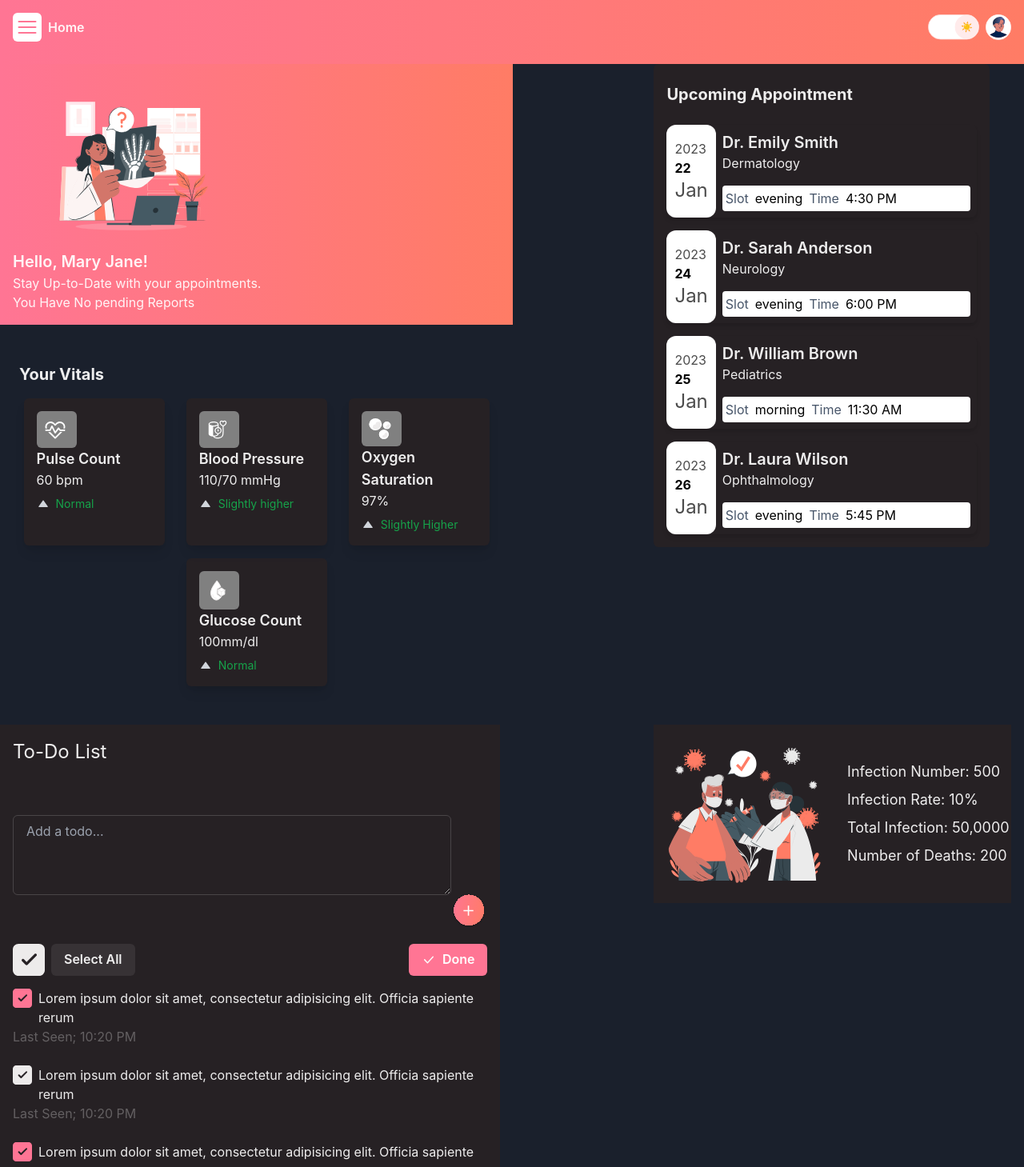
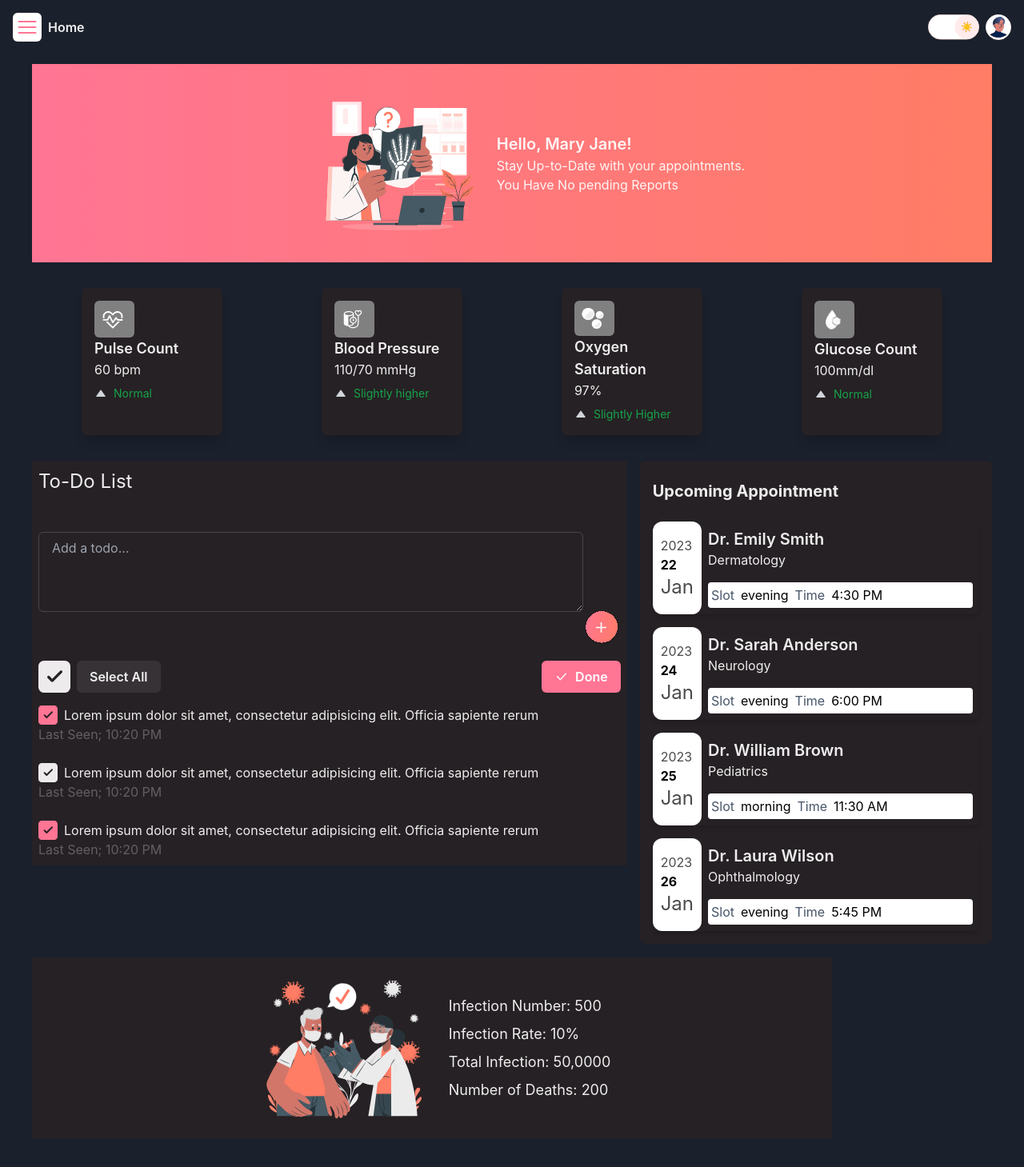
Before and after one commit to tanvirim/job_task_Rainier_Technologies, a React (Vite) app: page / in a window 1280 px wide. Shown: the top 1459 px of the page at 80% size. After the commit the page ends 1424 px from the top, so only its background shows below. Built offline with nearby package versions, Linux system fonts and the light colour scheme.

Commit message:
breakpoint change

```diff
--- a/src/components/Main.jsx
+++ b/src/components/Main.jsx
@@ -19,7 +19,7 @@ const Main = () => {
         md: `
           'greeting greeting'
           'vitals vitals'
-          'upcoming todo'
+          'todo upcoming'
           'covid covid'
         `,
         lg: `
@@ -30,6 +30,7 @@ const Main = () => {
       }}
       columnGap={{ base: 4, lg: 40 }}
       rowGap={{ base: 4, lg: 8 }}
+      marginX={{ md: 10 }}
     >
       <GridItem area='greeting'>
         <Greeting />
--- a/src/components/NavBar.jsx
+++ b/src/components/NavBar.jsx
@@ -20,7 +20,10 @@ const NavBar = ({ toggleLeftBar }) => {
       height={20}
       paddingX={4}
       paddingY={4}
-      bg='linear-gradient(270deg, #FF7C65 0%, #FF7594 100%)'
+      bg={{
+        base: 'linear-gradient(270deg, #FF7C65 0%, #FF7594 100%)',
+        md: 'none',
+      }}
     >
       <HStack justifyContent='space-between'>
         <HStack>
--- a/src/components/main/Covid.jsx
+++ b/src/components/main/Covid.jsx
@@ -13,7 +13,6 @@ const Covid = () => {
       alignItems={{ base: 'center', md: 'center', lg: 'center' }}
       justifyContent={{ base: 'center', md: 'center', lg: 'center' }}
       maxW='1000px'
-      marginX={4}
     >
       <Image
         src={covidImage}
--- a/src/components/main/Greeting.jsx
+++ b/src/components/main/Greeting.jsx
@@ -1,6 +1,6 @@
 /* eslint-disable no-unused-vars */
 import {
-  HStack,
+  Flex,
   Image,
   Box,
   Text,
@@ -13,7 +13,12 @@ const Greeting = () => {
   const textColor = useColorModeValue('white');
   return (
     <Box padding={4} bg='linear-gradient(270deg, #FF7C65 0%, #FF7594 100%)'>
-      <Box>
+      <Flex
+        flexDirection={{ base: 'column', md: 'row' }}
+        gap={4}
+        justifyContent='center'
+        align='center'
+      >
         <Image src={NavImage} paddingLeft={10} />
         <Box>
           <Text color={textColor} fontSize={20} fontWeight={600}>
@@ -22,7 +27,7 @@ const Greeting = () => {
           <Text color={textColor}>Stay Up-to-Date with your appointments.</Text>
           <Text color={textColor}>You Have No pending Reports</Text>
         </Box>
-      </Box>
+      </Flex>
     </Box>
   );
 };
--- a/src/components/main/Todo.jsx
+++ b/src/components/main/Todo.jsx
@@ -35,16 +35,13 @@ const Todo = () => {
   return (
     <Flex
       direction='column'
-      padding={4}
-      marginRight={4}
+      padding={2}
       style={{
         backgroundColor:
           colorMode === 'light' ? 'rgb(255, 255, 255)' : 'rgba(44, 34, 34,.7)',
       }}
     >
-      <Text fontSize='2xl' mb={4}>
-        To-Do List
-      </Text>
+      <Text fontSize='2xl'>To-Do List</Text>
       <VStack spacing={4} w='100%'>
         <Flex align='center' justify='space-between' w='100%'>
           <Textarea height={100} placeholder='Add a todo...' />
--- a/src/components/main/Upcoming.jsx
+++ b/src/components/main/Upcoming.jsx
@@ -70,7 +70,7 @@ const Upcoming = () => {
         backgroundColor:
           colorMode === 'light' ? 'rgb(255, 255, 255)' : 'rgba(44, 34, 34,.7)',
       }}
-      className='overflow-y-auto p-2 mx-4 rounded-md'
+      className='overflow-y-auto p-2  rounded-md'
     >
       <h1 className='font-bold text-xl px-2 my-4'>Upcoming Appointment</h1>
 
--- a/src/components/main/Vitals.jsx
+++ b/src/components/main/Vitals.jsx
@@ -5,7 +5,7 @@ import bloodIcon from '../../assets/main/vitals/blood.svg';
 import arrowIcon from '../../assets/main/vitals/arrow.svg';
 import whiteArrowIcon from '../../assets/main/vitals/whiteArrow.svg';
 
-import { useColorMode } from '@chakra-ui/react';
+import { useColorMode, Text } from '@chakra-ui/react';
 const Vitals = () => {
   const { colorMode } = useColorMode();
 
@@ -41,8 +41,13 @@ const Vitals = () => {
   ];
 
   return (
-    <div className='mx-4 mt-4'>
-      <h1 className='font-bold text-xl mb-4 ml-2'>Your Vitals</h1>
+    <div className=' mt-4'>
+      <Text
+        display={{ base: 'block', md: 'none' }}
+        className='font-bold text-xl mb-4 ml-2'
+      >
+        Your Vitals
+      </Text>
       <div className='flex flex-wrap justify-around'>
         {medicalMeasurements.map((measurement, index) => (
           <div
--- a/src/theme.js
+++ b/src/theme.js
@@ -1,9 +1,23 @@
+// theme.js
+
 import { extendTheme } from '@chakra-ui/react';
 
-const config = {
-  initialColorMode: 'dark',
-};
-
-const theme = extendTheme({ config });
+const theme = extendTheme({
+  config: {
+    initialColorMode: 'dark',
+  },
+  breakpoints: {
+    base: '375px',
+    md: '834px',
+    lg: '1440px',
+  },
+  sizes: {
+    container: {
+      base: '100%',
+      md: '80%',
+      lg: '70%',
+    },
+  },
+});
 
 export default theme;
```
